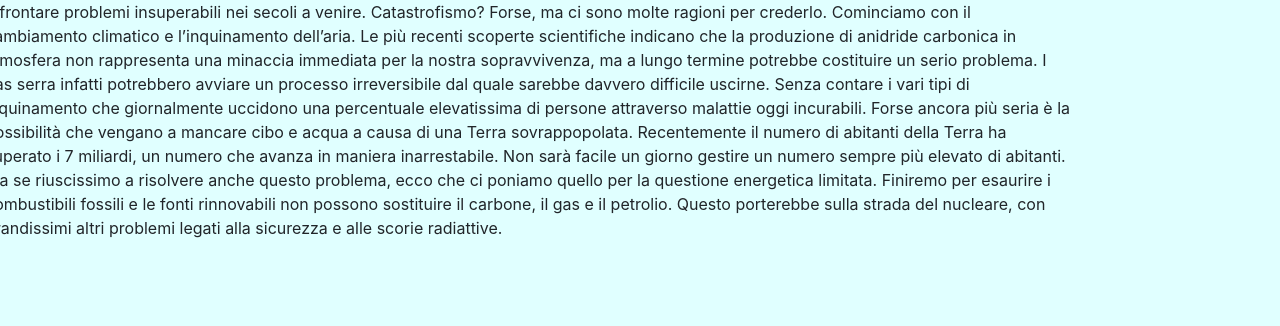
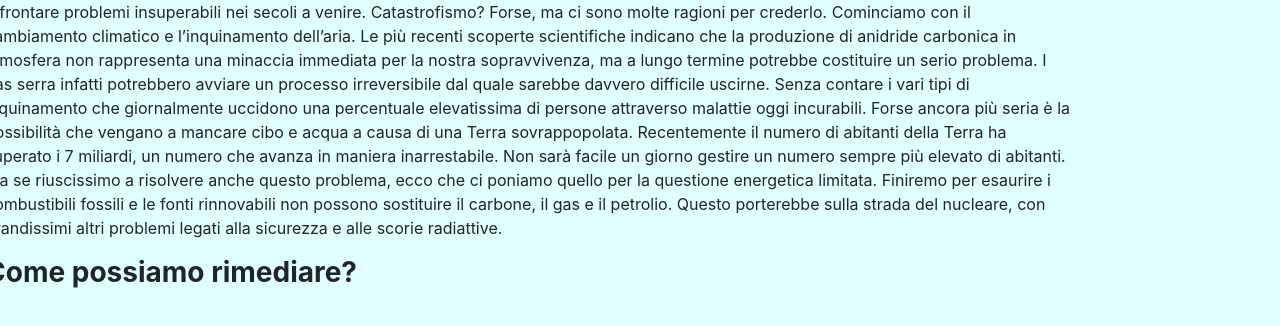
Before and after one commit to federicapasquetto/federicapasquetto.github.io, a plain HTML site: page index.html in a window 1280 px wide. Shown: the part 126-452 px from the top of the page. Drawn offline with nearby package versions, Linux system fonts and the light colour scheme.

Commit message:
sottotitolo

```diff
--- a/index.html
+++ b/index.html
@@ -13,5 +13,6 @@
       <div class="col-md-10 col-md-offset-1">
     La razza umana è una continua corsa contro il tempo. Se non si prenderanno precauzioni in relazione al nostro stile di vita, si potrebbero affrontare problemi insuperabili nei secoli a venire. Catastrofismo? Forse, ma ci sono molte ragioni per crederlo. Cominciamo con il cambiamento climatico e l’inquinamento dell’aria. Le più recenti scoperte scientifiche indicano che la produzione di anidride carbonica in atmosfera non rappresenta una minaccia immediata per la nostra sopravvivenza, ma a lungo termine potrebbe costituire un serio problema. I gas serra infatti potrebbero avviare un processo irreversibile dal quale sarebbe davvero difficile uscirne. Senza contare i vari tipi di inquinamento che giornalmente uccidono una percentuale elevatissima di persone attraverso malattie oggi incurabili. Forse ancora più seria è la possibilità che vengano a mancare cibo e acqua a causa di una Terra sovrappopolata. Recentemente il numero di abitanti della Terra ha superato i 7 miliardi, un numero che avanza in maniera inarrestabile. Non sarà facile un giorno gestire un numero sempre più elevato di abitanti. Ma se riuscissimo a risolvere anche questo problema, ecco che ci poniamo quello per la questione energetica limitata. Finiremo per esaurire i combustibili fossili e le fonti rinnovabili non possono sostituire il carbone, il gas e il petrolio. Questo porterebbe sulla strada del nucleare, con grandissimi altri problemi legati alla sicurezza e alle scorie radiattive. </p></h4>
     </p>
+    <h3><b>Come possiamo rimediare?</b></h3>
     </body>
 </html>
```
